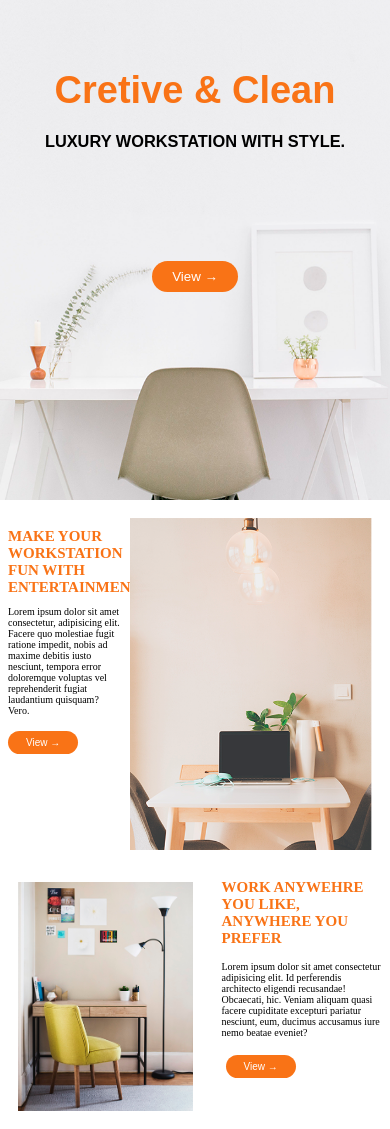
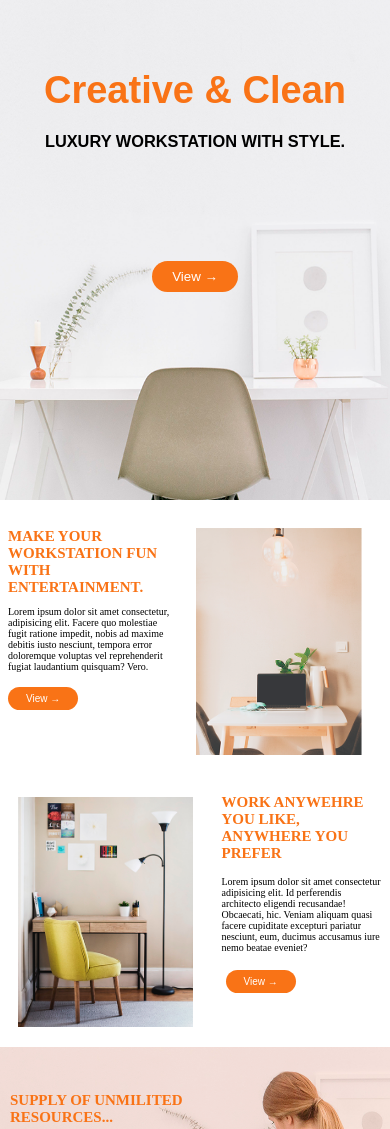
Before and after one commit to Luisa23121/Creative-Clean, a plain HTML site: page index.html in a window 390 px wide. Shown: the top 1129 px of the page. Drawn offline with Linux system fonts and the light colour scheme.

Commit message:
solución de errores

```diff
--- a/index.html
+++ b/index.html
@@ -11,7 +11,7 @@
 
 
         <div class ="titulo1">
-            <h1>Cretive & Clean</h1>
+            <h1>Creative & Clean</h1>
         </div>
         <div class="titulo2">
             <h3>LUXURY WORKSTATION WITH STYLE.</h3>
--- a/styles/style.css
+++ b/styles/style.css
@@ -488,7 +488,7 @@ li{
 
 
 .caja1 {
-    width: 30%;
+    width: 45%;
     padding: 0px;
 
 }
@@ -515,9 +515,9 @@ li{
 }
 
 .caja2 {
-    padding: 10px;
-    width: 70%;
-    margin-left: 30px;
+    padding: 20px;
+    width: 55%;
+    margin-left: 0px;
     margin: 0px;
 }
 
```
